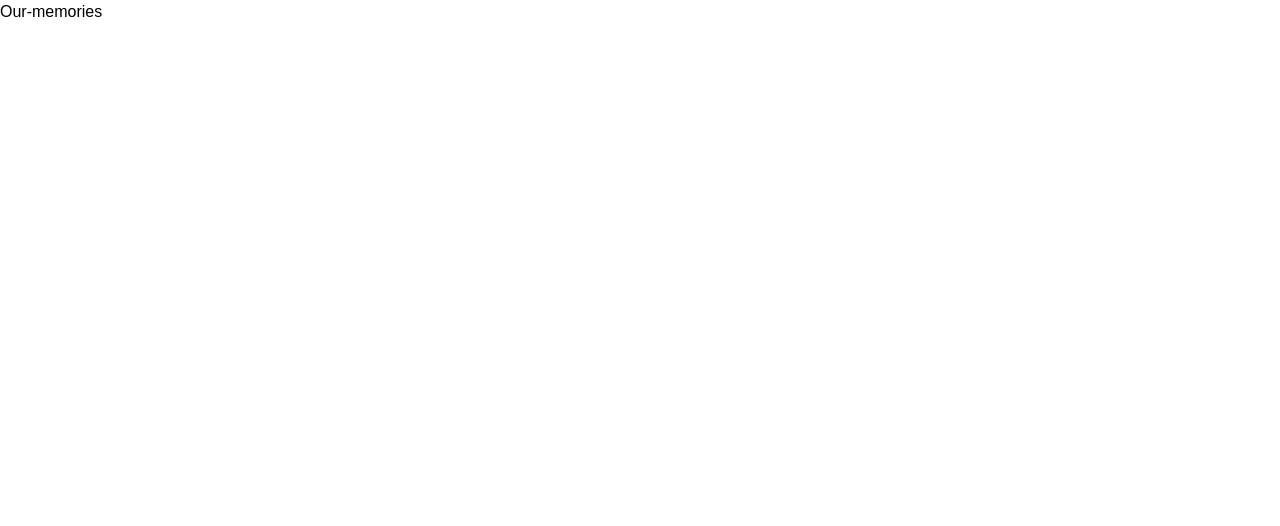
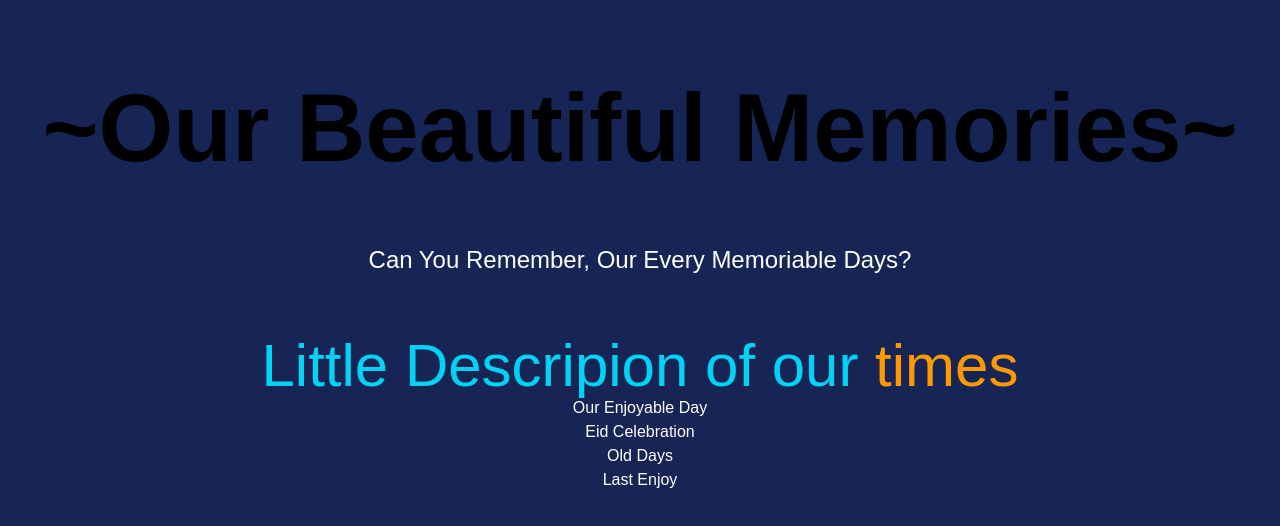
Before and after one commit to Wazida-in-code/Happy-Birthday, a Next.js app: page /memories in a window 1280 px wide. Shown: the top 526 px of the page. Built offline with nearby package versions, Linux system fonts and the light colour scheme; a web font is replaced by a local one.

Commit message:
Added:AllCard-Data

```diff
--- /dev/null
+++ b/src/app/components/AllCards.tsx
@@ -0,0 +1,23 @@
+import { MemoType } from "../types/MemType";
+import MemoCard from "./MemoCard";
+
+interface CardsProps{
+    cards: MemoType[];
+};
+
+const AllCards = ({cards}: CardsProps) => {
+    console.log(cards);
+    return (
+        <main>
+            <div>
+                {
+                    cards.map((card: MemoType) => {
+                        return <MemoCard key={card.id} card={card} />
+                    })
+                }
+            </div>
+        </main>
+    );
+};
+
+export default AllCards;
--- /dev/null
+++ b/src/app/components/MemoCard.tsx
@@ -0,0 +1,18 @@
+import { MemoType } from "../types/MemType";
+
+interface CardProps{
+    card: MemoType
+}
+
+const MemoCard = ({card}: CardProps) => {
+    console.log(card.memoryName);
+    return (
+        <main>
+            <div>
+                <h2 >{card.memoryName}</h2>
+            </div>
+        </main>
+    );
+};
+
+export default MemoCard;
--- a/src/app/memories/page.tsx
+++ b/src/app/memories/page.tsx
@@ -1,10 +1,24 @@
-import React from 'react';
+import AllCards from "../components/AllCards";
+import { MemoType } from "../types/MemType";
 
-const MemoriesPage = () => {
 
+const MemoriesPage = async () => {
+    const res = await fetch("http://localhost:3000/data.json");
+    const cards = await res.json();
+    console.log(cards);
     return (
-        <div>
-            <h1>Our-memories</h1>
+        <div className='min-h-screen text-center bg-blue-950 text-white'>
+            <div className="w-11-12 mx-auto">
+                <h1 className="text-8xl mt-20 bg-mauve-300 text-black font-bold">~Our Beautiful Memories~</h1>
+
+                <p className="mt-17 text-2xl">Can You Remember, Our Every Memoriable Days?</p>
+                <p className="mt-15 text-6xl text-cyan-400">Little Descripion of our
+                    <span className="text-amber-500"> times</span>
+                </p>
+            </div>
+            {
+                <AllCards cards={cards} />
+            }
         </div>
     );
 };
--- /dev/null
+++ b/src/app/types/MemType.ts
@@ -0,0 +1,5 @@
+export interface MemoType {
+    id: number,
+    memoryName: string,
+    image: string
+  }
```
